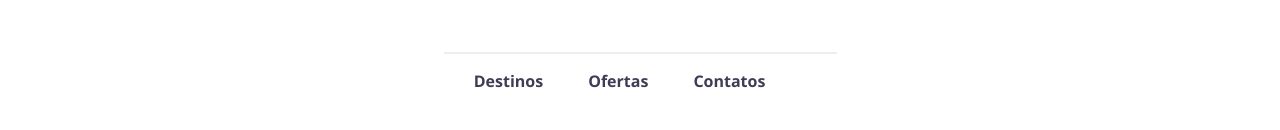
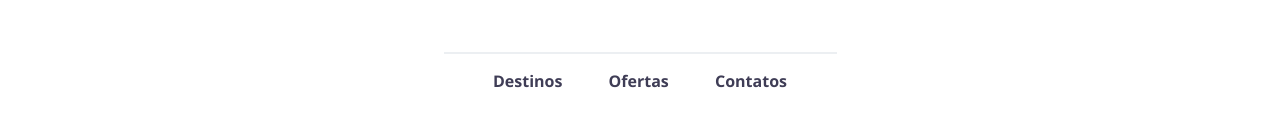
Before and after one commit to C410-h/Rocketseat-STAGE-02.2, a plain HTML site: page index.html in a window 1280 px wide. Shown: the part 562-692 px from the top of the page. Drawn offline with nearby package versions, Linux system fonts and the light colour scheme.

Commit message:
a margin

```diff
--- a/style.css
+++ b/style.css
@@ -78,7 +78,8 @@ a {
   font-weight: 700;
   /*     margin-top: 16px;
  */
-  margin-right: 40.83px;
+  margin-right: 21px;
+  margin-left: 21px;
   text-decoration: none;
 }
 
```
